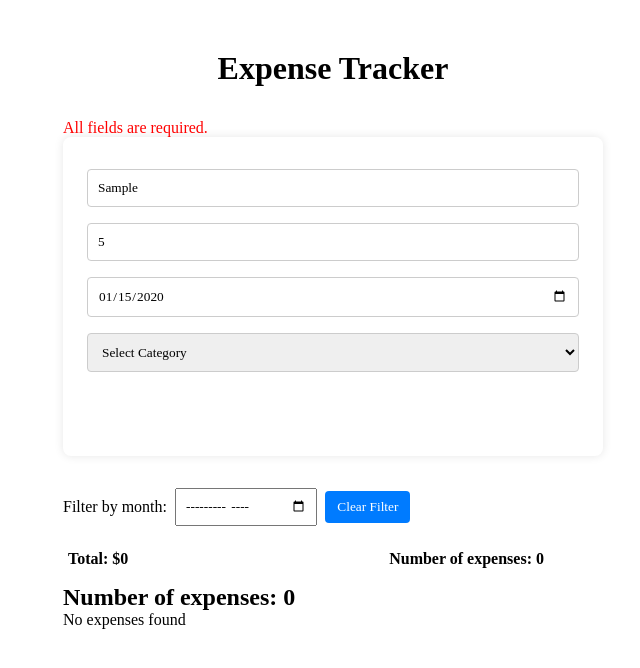
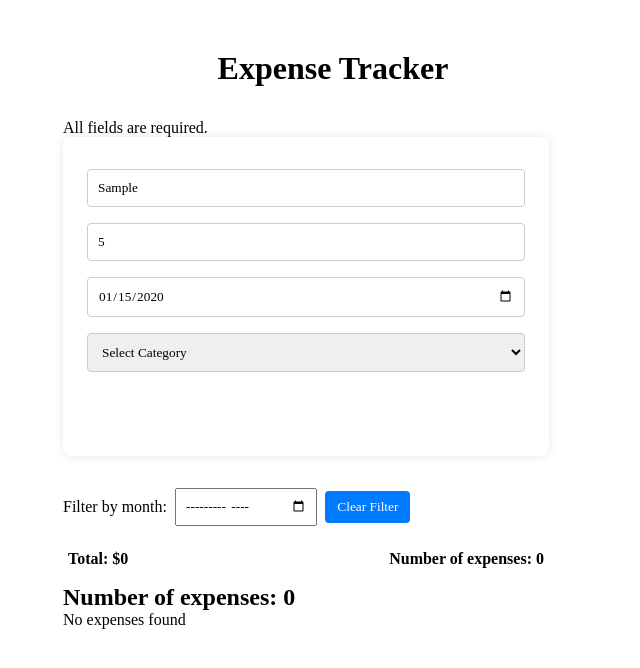
Before and after one commit to omar211346/expence-list, a React (Vite) app: page / in a window 1280 px wide. Both pictures are taken after typing "Sample", "5", "2020-01-15" into the empty fields and a click on the button "Add Expense". Shown: the top 668 px of the page, without its empty margins (277-917 px from the left). Built offline with nearby package versions, Linux system fonts and the light colour scheme.

Commit message:
added the classNames here also

```diff
--- a/src/components/ExpenceForm.jsx
+++ b/src/components/ExpenceForm.jsx
@@ -32,28 +32,32 @@ const ExpenseForm = ({ addExpense }) => {
   };
 
   return (
-    <>
-      {error && <p style={{ color: "red" }}>{error}</p>}
+    <div className="form-wrapper">
+      {error && <p className="form-error">{error}</p>}
 
-      <form onSubmit={handleSubmit}>
+      <form onSubmit={handleSubmit} className="expense-form">
         <input
+          className="form-input"
           type="text"
           placeholder="Title"
           value={title}
           onChange={(e) => setTitle(e.target.value)}
         />
         <input
+          className="form-input"
           type="number"
           placeholder="Amount"
           value={amount}
           onChange={(e) => setAmount(e.target.value)}
         />
         <input
+          className="form-input"
           type="date"
           value={date}
           onChange={(e) => setDate(e.target.value)}
         />
         <select
+          className="form-select"
           value={category}
           onChange={(e) => setCategory(e.target.value)}
         >
@@ -66,9 +70,9 @@ const ExpenseForm = ({ addExpense }) => {
           <option value="entertainment">Entertainment</option>
           <option value="other">Other</option>
         </select>
-        <button type="submit">Add Expense</button>
+        <button type="submit" className="form-button">Add Expense</button>
       </form>
-    </>
+    </div>
   );
 };
 
```
